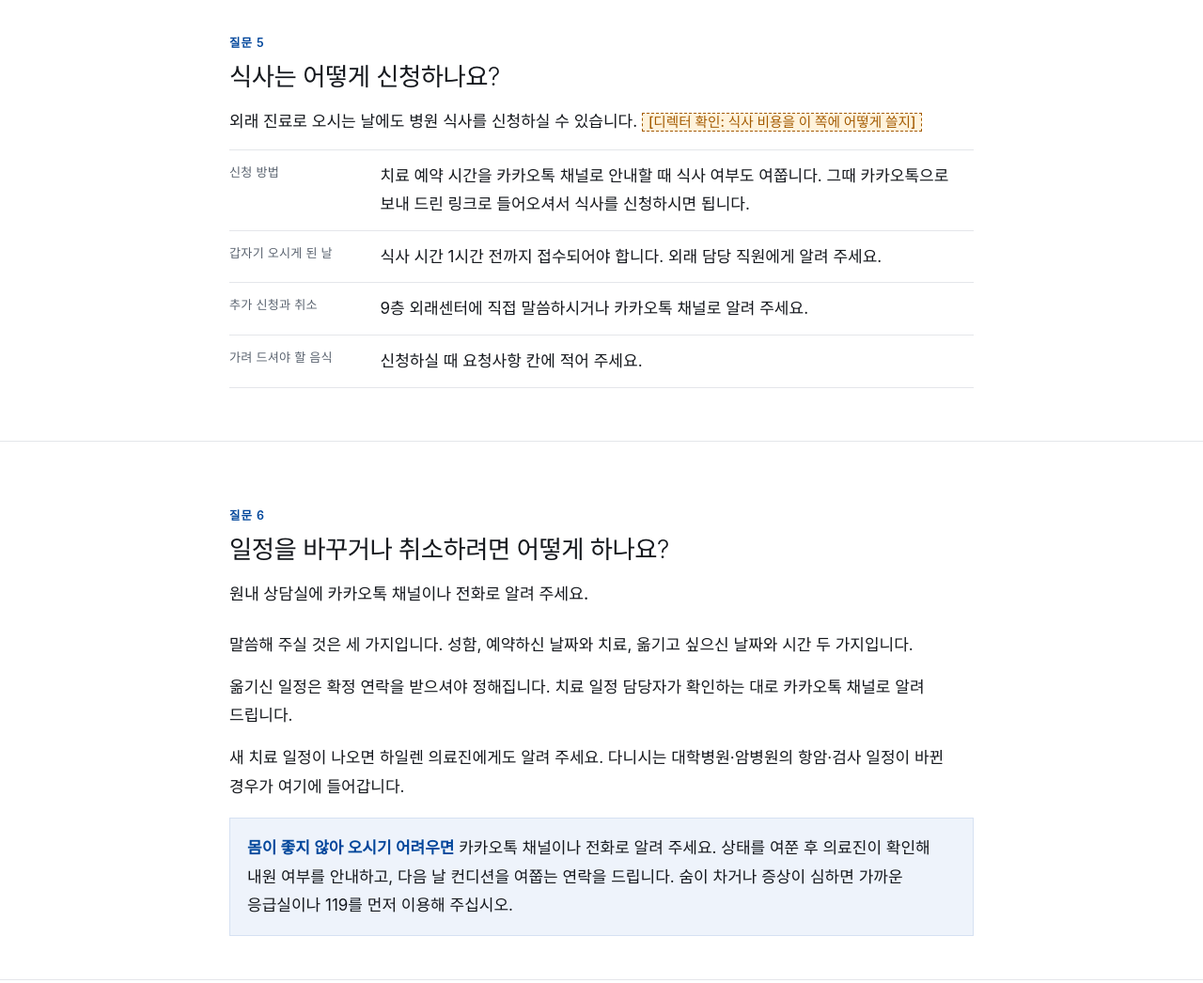
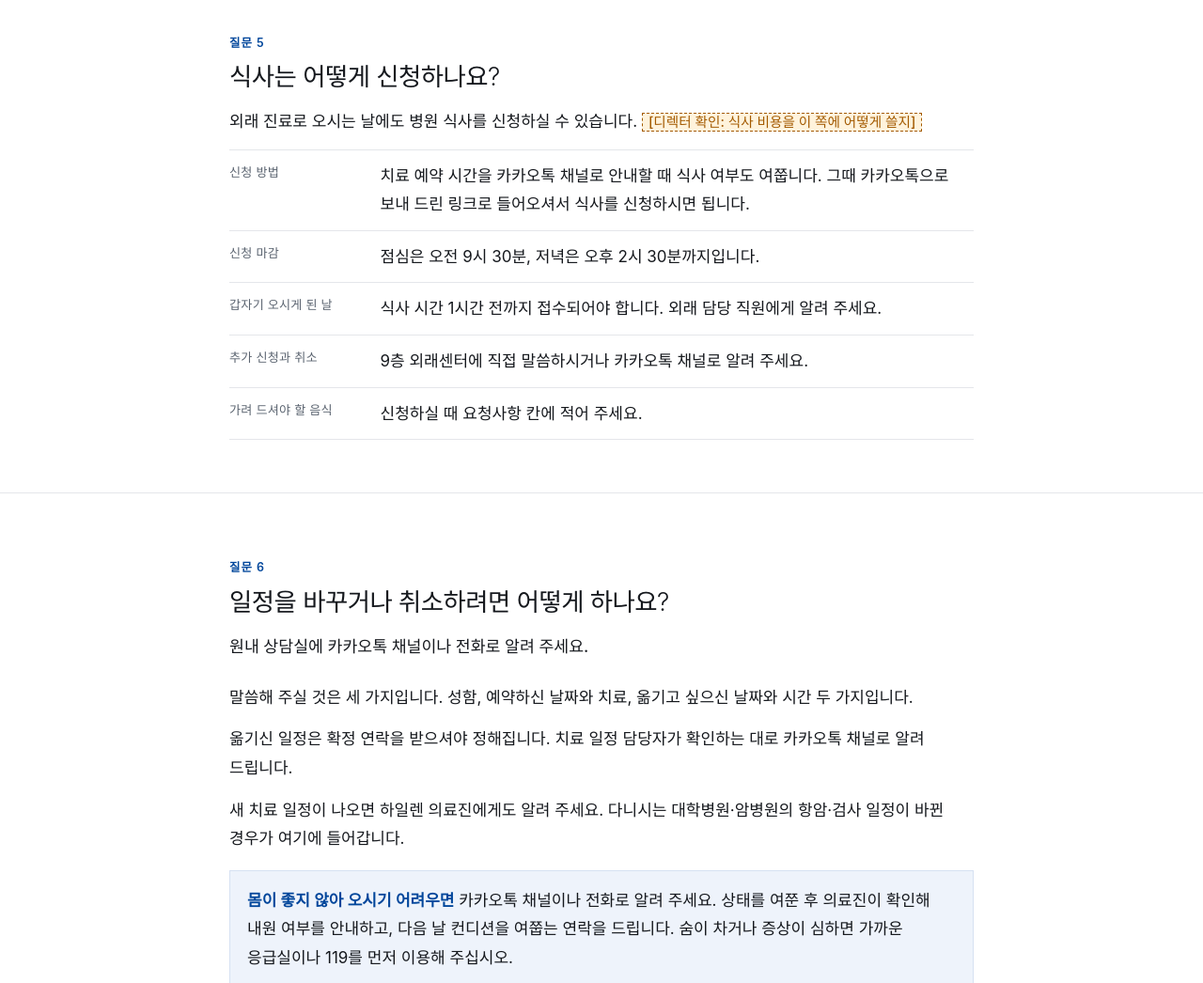
Before and after one commit to 1show-design/heilen-2026, a plain HTML site: page p/cheot-oerae/index.html in a window 1280 px wide. Shown: the part 5493-6539 px from the top of the page at 94% size. Drawn offline with Linux system fonts and the light colour scheme.

Commit message:
외래 진료 사용설명서: 식사 신청 마감 시각 다시 넣음
Co-Authored-By: Claude Opus 5.5 <noreply@anthropic.com>

```diff
--- a/p/cheot-oerae/index.html
+++ b/p/cheot-oerae/index.html
@@ -366,6 +366,7 @@ ol.cl .ref b { color: var(--ink); font-weight: 500; }
       <p>외래 진료로 오시는 날에도 병원 식사를 신청하실 수 있습니다. <span class="todo">[디렉터 확인: 식사 비용을 이 쪽에 어떻게 쓸지]</span></p>
       <dl class="facts">
         <div><dt>신청 방법</dt><dd>치료 예약 시간을 카카오톡 채널로 안내할 때 식사 여부도 여쭙니다. 그때 카카오톡으로 보내 드린 링크로 들어오셔서 식사를 신청하시면 됩니다.</dd></div>
+        <div><dt>신청 마감</dt><dd>점심은 오전 9시 30분, 저녁은 오후 2시 30분까지입니다.</dd></div>
         <div><dt>갑자기 오시게 된 날</dt><dd>식사 시간 1시간 전까지 접수되어야 합니다. 외래 담당 직원에게 알려 주세요.</dd></div>
         <div><dt>추가 신청과 취소</dt><dd>9층 외래센터에 직접 말씀하시거나 카카오톡 채널로 알려 주세요.</dd></div>
         <div><dt>가려 드셔야 할 음식</dt><dd>신청하실 때 요청사항 칸에 적어 주세요.</dd></div>
```
